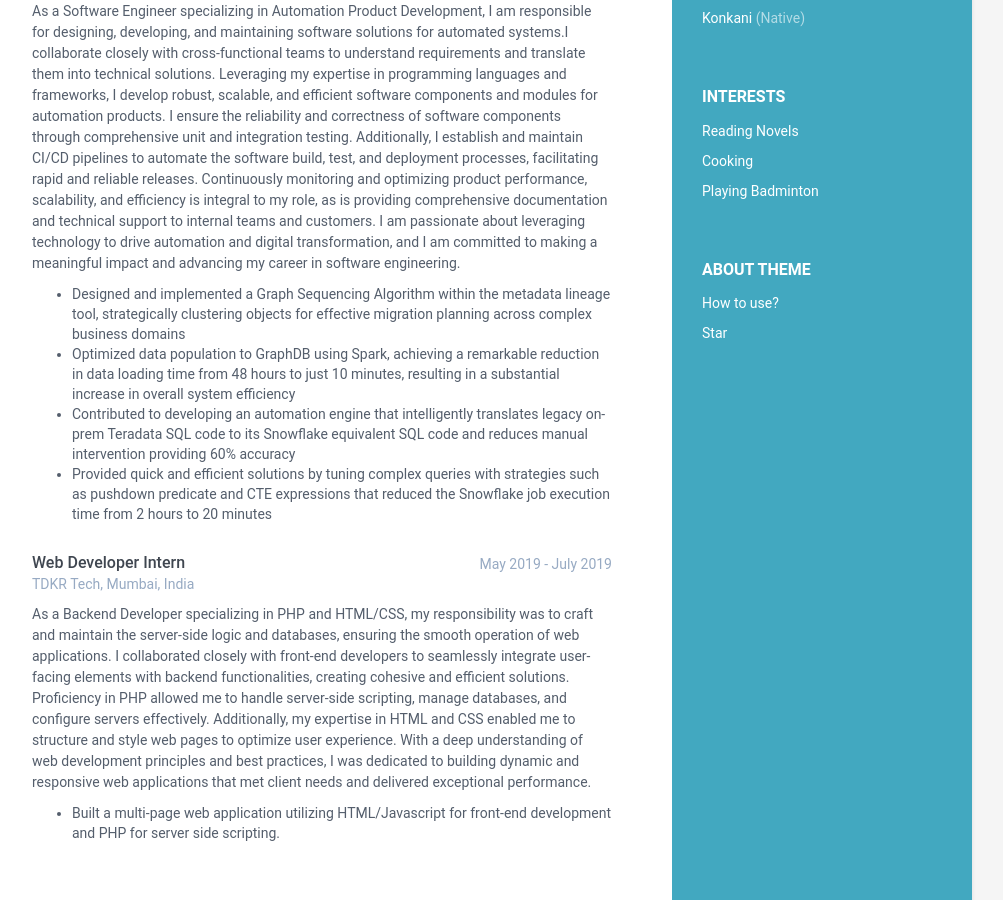
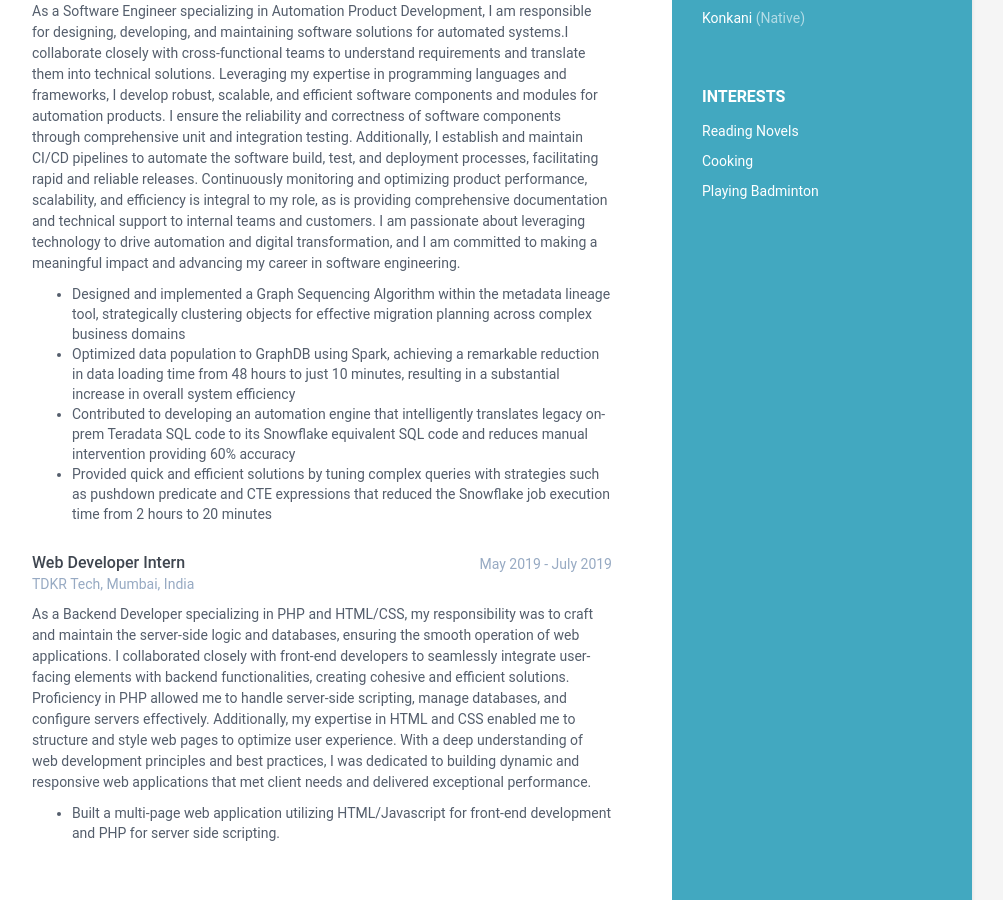
Before and after one commit to ArleneDcosta/ArleneDcosta.github.io, a Jekyll site: the page built from index.html, in a window 1280 px wide and 900 px high, scrolled down 939 px. Shown: the whole window, without its empty margins (168-1171 px from the left). Built offline with Jekyll 4.4.1, drawn with Linux system fonts in a browser that asks for light colours.

Commit message:
Heading Updates

```diff
--- a/_data/data.yml
+++ b/_data/data.yml
@@ -4,7 +4,7 @@
 
 sidebar:
     position: right # position of the sidebar : left or right
-    about: True # set to False or comment line if you want to remove the "how to use?" in the sidebar
+    about: False # set to False or comment line if you want to remove the "how to use?" in the sidebar
     education: True # set to False if you want education in main section instead of in sidebar
 
     # Profile information
--- a/_includes/about.html
+++ b/_includes/about.html
@@ -4,7 +4,7 @@
   </h2>
   <ul class="list-unstyled interests-list">
     <li><a target="_blank" href="https://www.youtube.com/watch?v=Jnmj1dXDbNk">How to use?</a></li>
-     <li><a class="github-button" href="https://github.com/sharu725/online-cv" data-icon="octicon-star" data-show-count="true" aria-label="Star sharu725/online-cv on GitHub">Star</a>
+     <li><a class="github-button" href="https://github.com/ArleneDcosta" data-icon="octicon-star" data-show-count="true" aria-label="Star sharu725/online-cv on GitHub">Star</a>
      <script async defer src="https://buttons.github.io/buttons.js"></script>
   </ul>
 </div><!--//About-->
```
